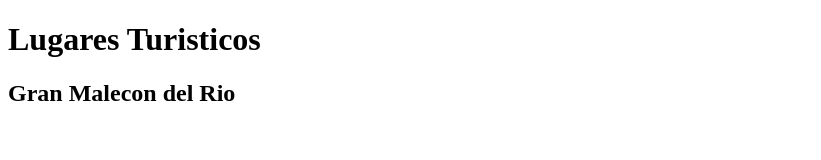
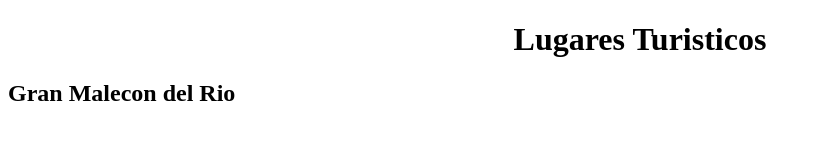
Before and after one commit to J1vc/lugares_turisticos_bp, a plain HTML site: page index.html in a window 1280 px wide. Shown: the whole page, without its empty margins (0-821 px from the left). Drawn offline with Linux system fonts and the light colour scheme.

Commit message:
Se centro el <h1>

```diff
--- a/index.html
+++ b/index.html
@@ -6,7 +6,7 @@
     <title>Lugares Turisticos</title>
 </head>
 <body>
-    <h1>Lugares Turisticos</h1>
+    <h1><center>Lugares Turisticos</center></h1>
 
     <h2>Gran Malecon del Rio</h2>
     <img src="" alt="" width="" height="">
```
